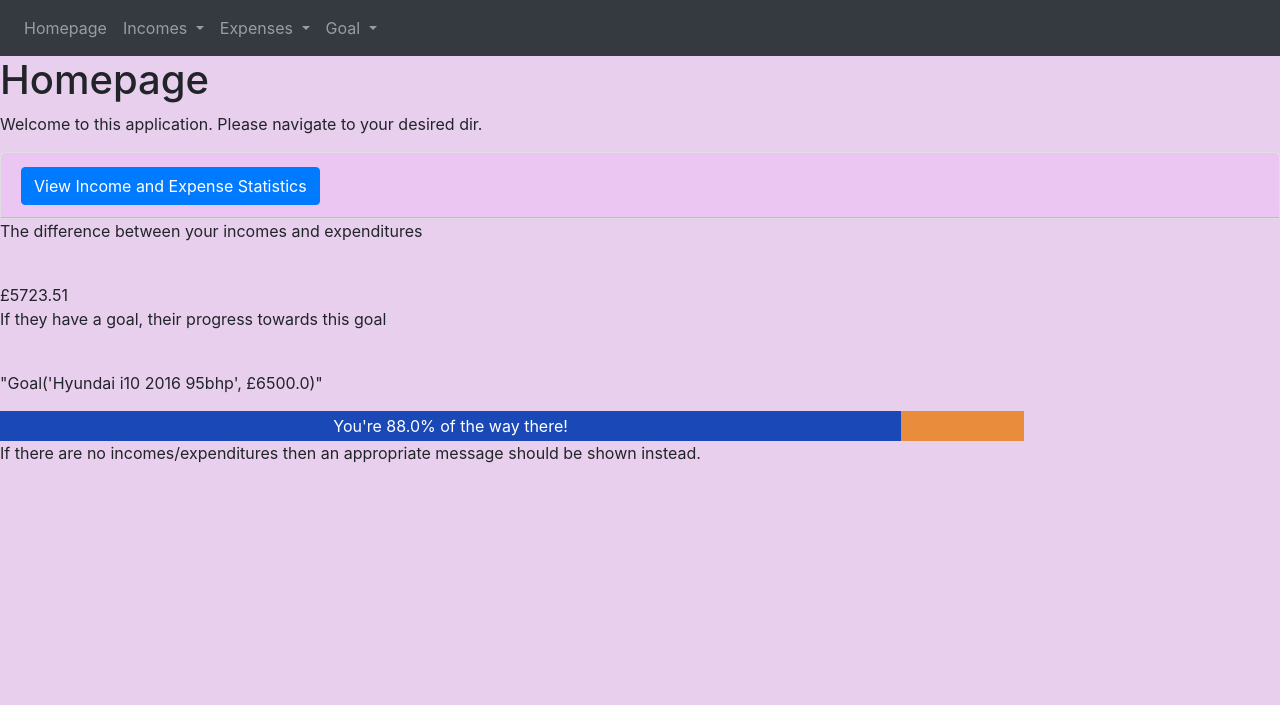
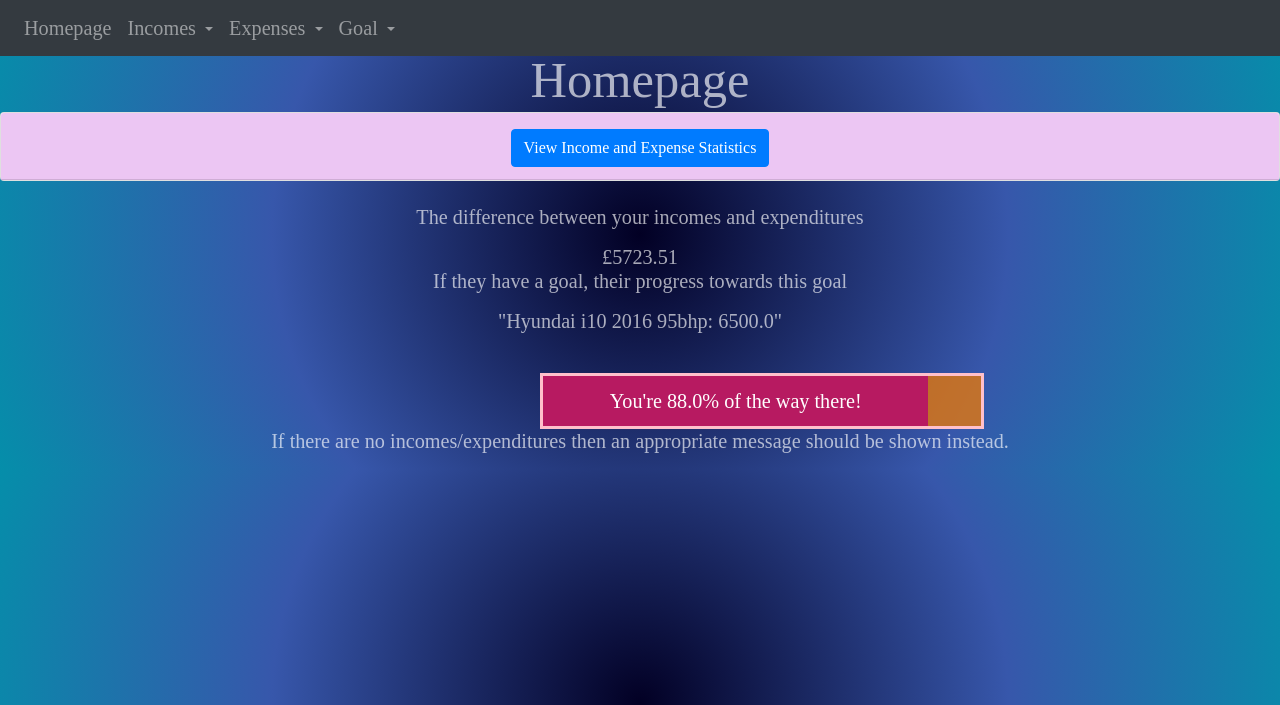
Before and after one commit to scAB1001/Budget_Tracker, a Flask app: page / in a window 1280 px wide. Shown: the top 705 px of the page. Run offline with Flask 3, Linux system fonts and the light colour scheme; data comes from the database, SQL or seed files in the repository; some libraries are stand-ins or nearby versions.

Commit message:
Prettier

```diff
--- a/S2/app/static/style.css
+++ b/S2/app/static/style.css
@@ -1,6 +1,17 @@
 body {
     align-items: center;
-    background-color: #e8cfed !important;
+    text-align: center;
+    background: rgb(2, 0, 36);
+    background: radial-gradient(circle, rgba(2, 0, 36, 1) 0%, rgba(55, 87, 171, 1) 54%, rgba(5, 142, 170, 1) 100%);
+    color: rgba(255, 255, 255, 0.652);
+    font-family: "Everson Mono";
+    font-size-adjust: 0.58;
+}
+
+.center {
+    align-items: center;
+    text-align: center;
+    padding-left: 540px;
 }
 
 .hover-highlight:hover {
@@ -24,12 +35,14 @@ button.bg-primary:hover {
 /* Goal  display */
 .progress-container {
     align-items: center;
-    width: 80%;
+    width: 60%;
     background-color: #ea7908c5;
+    border: 3px solid pink;
 }
 
 .progress-bar {
-    width: 0;
-    height: 30px;
-    background-color: #1a49b7;
+    align-items: center;
+    width: 10;
+    height: 50px;
+    background-color: #b71a61;
 }
--- a/S2/app/templates/base.html
+++ b/S2/app/templates/base.html
@@ -13,6 +13,7 @@
     crossorigin="anonymous">
   <link rel="stylesheet" type="text/css" href="{{ url_for('static', filename='style.css') }}">
 </head>
+
 
 <body>
   <nav class="navbar navbar-expand-lg navbar-dark bg-dark">
--- a/S2/app/templates/homepage.html
+++ b/S2/app/templates/homepage.html
@@ -3,9 +3,7 @@
 
 <h1>Homepage</h1>
 
-<p>{{home.description}}</p>
-
-
+<element class="home-body">
     <div id="incomesAccordion">
         <div class="card">
             <div class="card-header" id="summaryHeading" style="background-color: #ecc6f3;">
@@ -41,17 +39,19 @@
             </div>
         </div>
     </div>
+</element>
 
-
-<p>The difference between your incomes and expenditures</p><br>
+<br><p>The difference between your incomes and expenditures</p>
 £{{total_income - total_spend}}
 
-<p>If they have a goal, their progress towards this goal</p><br>
-<p>"{{goal}}"</p>
+<p>If they have a goal, their progress towards this goal</p>
+<p>"{{target_name}}: {{target}}"</p><br>
+
+<div class="center">
     <div class="progress-container">
         <div class="progress-bar" id="myProgressBar">You're {{ progress_value }}% of the way there!</div>
     </div>
-
+</div>
 <p>If there are no incomes/expenditures then an appropriate message should be shown instead.</p>
 
 <div class="flash messages">
--- a/S2/app/views.py
+++ b/S2/app/views.py
@@ -53,8 +53,6 @@ def is_valid_float(value):
 """
 @app.route('/', methods=['GET', 'POST'])
 def homepage():
-    home={'description':'Welcome to this application.\nPlease navigate to your desired dir.'}
-
     incomes = Incomes.query.all()
     if incomes != None:
         total_income = '%.2f' % sum(income.amount for income in incomes)
@@ -100,8 +98,9 @@ def homepage():
             progress_value = 1
             extra = difference - target
 
-    return render_template('homepage.html', title='Homepage', home=home,
-        incomes=incomes, expenses=expenses, goal=goal,
+    return render_template('homepage.html', title='Homepage',
+        incomes=incomes, expenses=expenses,
+        target=target, target_name=target_name,
         total_income=total_income, total_spend=total_spend,
         max_income=max_income, max_income_name=max_income_name,
         most_frequent_income=most_frequent_income,
@@ -312,7 +311,6 @@ def expenses():
 def new_expense():
     form = ExpenseForm()
     if form.validate_on_submit():
-        # Removing trailing white space and tabs and multiple spaces between words
         name = form.name.data
         category = form.category.data
         amount = form.amount.data
```
Also changed, not shown: S2/app/static/index.js (+0 -14 lines). Lines whose indentation alone changed are shown as unchanged.
